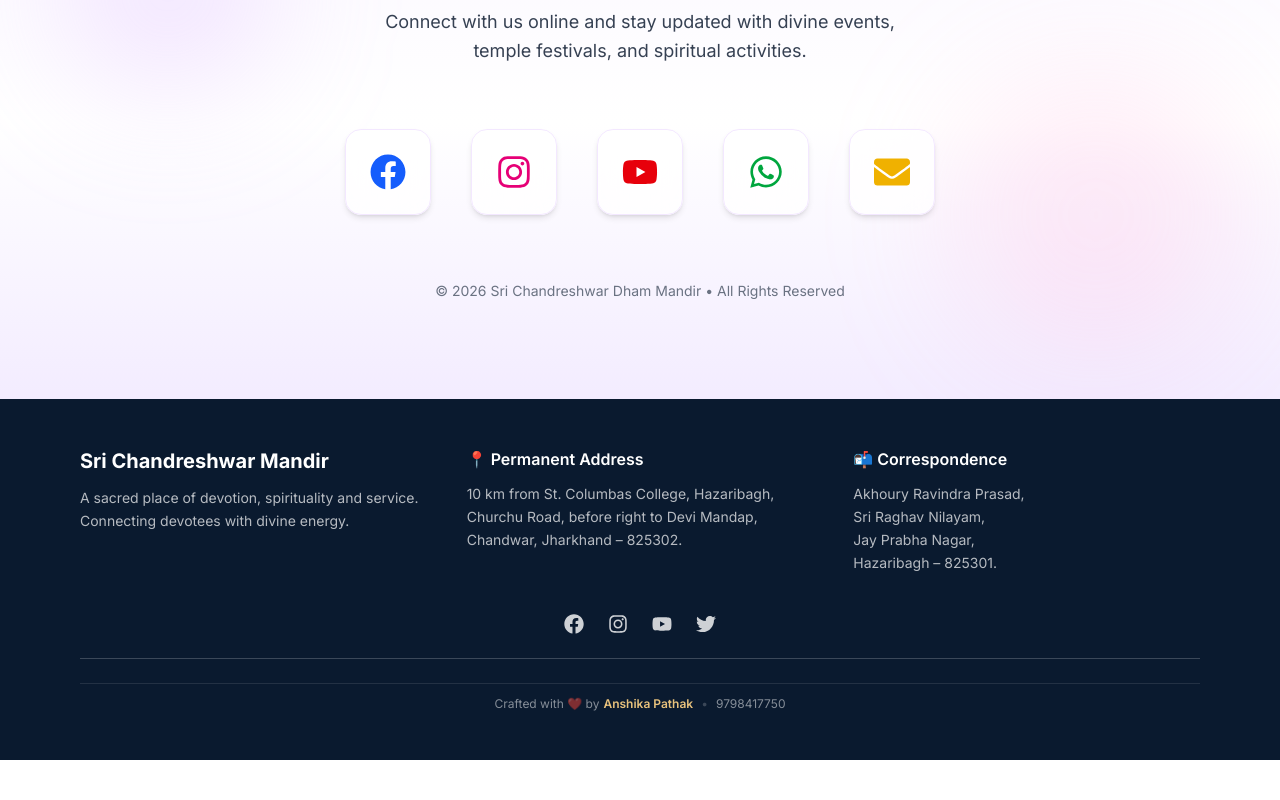
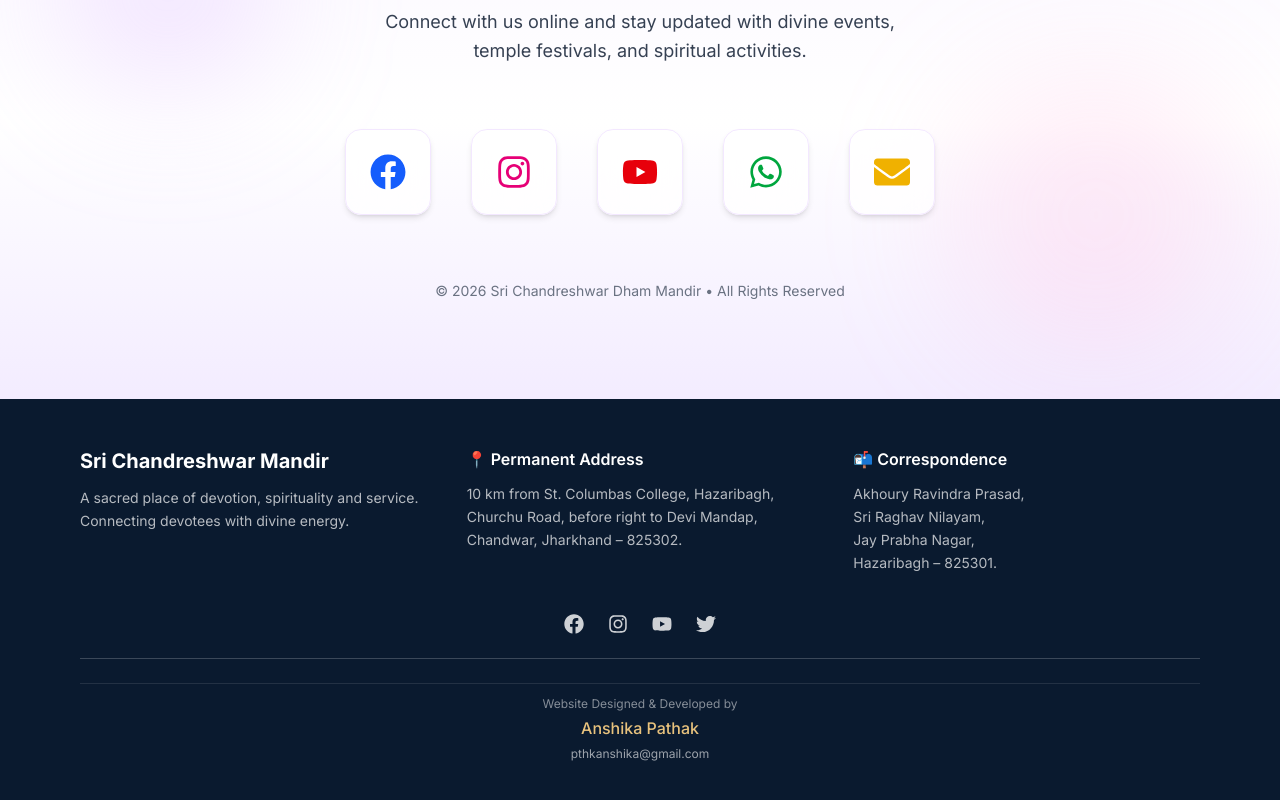
Before and after one commit to PathakAnshika/ShivTempleWebsite, a Next.js app: page / in a window 1280 px wide. Shown: the part 6505-7305 px from the top of the page. Before the commit the page ends 7265 px from the top, so only its background shows below. Built offline with nearby package versions, Linux system fonts and the light colour scheme.

Commit message:
Upgrade Next.js to fix security vulnerability

```diff
--- a/app/components/TempleFooter.jsx
+++ b/app/components/TempleFooter.jsx
@@ -65,13 +65,19 @@ export function TempleFooter() {
        <div className="border-t border-white/10 mt-6 pt-3 text-center">
 
   <p className="text-xs text-white/50">
-    Crafted with ❤️ by
-    <span className="ml-1 font-semibold text-[#e8c27d]">
-      Anshika Pathak
-    </span>
-    <span className="mx-2 text-white/20">•</span>
-    9798417750
+    Website Designed & Developed by
   </p>
+
+  <h4 className="text-[#e8c27d] font-medium mt-1">
+    Anshika Pathak
+  </h4>
+
+  <a
+    href="mailto:pthkanshika@gmail.com"
+    className="text-xs text-white/60 hover:text-[#e8c27d] transition"
+  >
+    pthkanshika@gmail.com
+  </a>
 
 </div>
 </div>
```
